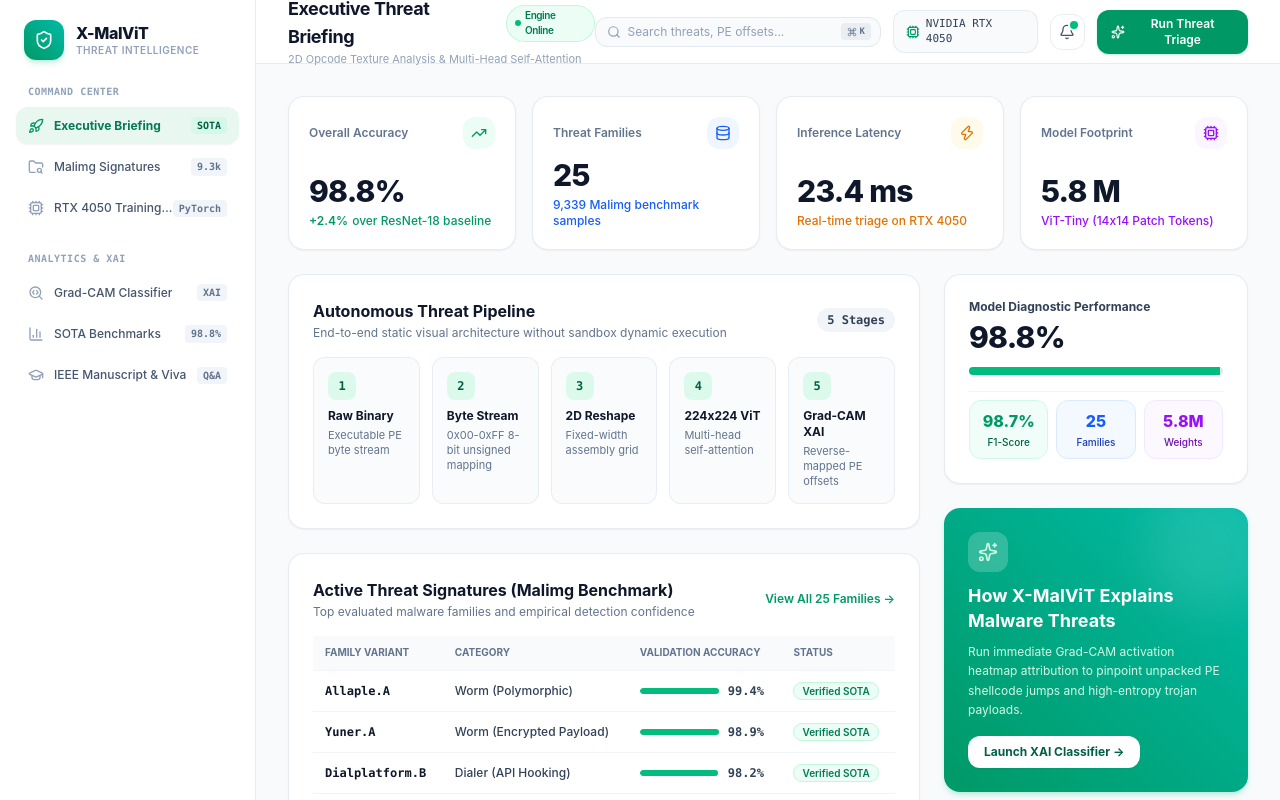
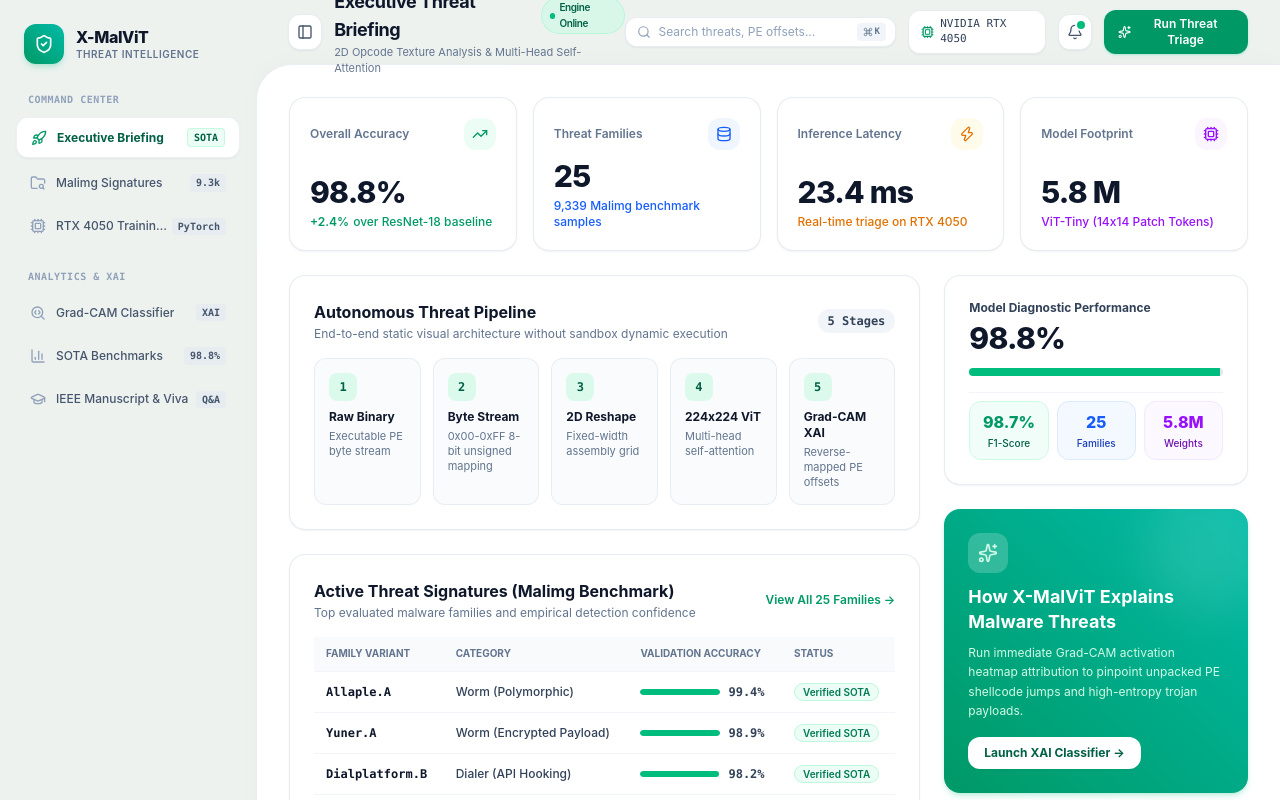
Before and after one commit to ArjunRajputGLA/X_MalViT, a Next.js app in the folder frontend/: page / in a window 1280 px wide. Shown: the top 800 px of the page. Built offline with nearby package versions, Linux system fonts and the light colour scheme; no server answers.

Commit message:
feat(layout): implement layered dashboard architecture with continuous base shell (sidebar + header) and elevated rounded-tl main canvas

```diff
--- a/frontend/src/app/page.tsx
+++ b/frontend/src/app/page.tsx
@@ -23,25 +23,25 @@ export default function Home() {
   }, []);
 
   return (
-    <div className="min-h-screen flex bg-[#f8fafc]">
-      {/* Persistent Full-Height Left Sidebar */}
+    <div className="min-h-screen flex bg-[#edf2ef] text-slate-900">
+      {/* Base Layer: Left Persistent Sidebar */}
       <SidebarNav
         activeModule={activeModule}
         onSelectModule={setActiveModule}
         systemStatus={systemStatus}
       />
 
-      {/* Main Content Area */}
-      <div className="flex-1 flex flex-col min-w-0">
-        {/* Sticky Top Header */}
+      {/* Base Layer + Elevated Top Layer Layout */}
+      <div className="flex-1 flex flex-col min-w-0 bg-transparent">
+        {/* Base Layer: Top Header (Seamlessly continuous with Sidebar) */}
         <TopHeader
           activeModule={activeModule}
           systemStatus={systemStatus}
           onNavigate={setActiveModule}
         />
 
-        {/* Dynamic Viewport Canvas */}
-        <main className="flex-1 p-6 lg:p-8 max-w-[1600px] w-full mx-auto">
+        {/* Elevated Top Layer: Main Dashboard with Rounded Top-Left Corner */}
+        <main className="flex-1 min-w-0 bg-white rounded-tl-[36px] p-6 lg:p-8 border-t border-l border-slate-200/70 shadow-[0_-4px_24px_rgba(0,0,0,0.02)] min-h-[calc(100vh-4rem)]">
           <AnimatePresence mode="wait">
             <motion.div
               key={activeModule}
--- a/frontend/src/components/SidebarNav.tsx
+++ b/frontend/src/components/SidebarNav.tsx
@@ -9,11 +9,9 @@ import {
   SearchCode,
   GraduationCap,
   FileText,
-  ShieldCheck,
-  ExternalLink
+  ShieldCheck
 } from "lucide-react";
 import { cn } from "@/lib/utils";
-import { motion } from "framer-motion";
 
 export type ModuleKey =
   | "briefing"
@@ -54,10 +52,10 @@ export const SidebarNav: React.FC<SidebarNavProps> = ({
   systemStatus
 }) => {
   return (
-    <aside className="w-64 flex-shrink-0 bg-white border-r border-slate-200/80 min-h-screen sticky top-0 flex flex-col justify-between py-5 px-4 z-40 select-none">
+    <aside className="w-64 flex-shrink-0 bg-transparent min-h-screen sticky top-0 flex flex-col justify-between py-6 px-4 z-20 select-none">
       <div>
-        {/* Brand Header */}
-        <div className="flex items-center gap-3 px-2 mb-6">
+        {/* Brand Header (In Base Shell Layer) */}
+        <div className="flex items-center gap-3 px-2 mb-7">
           <div className="w-10 h-10 rounded-xl bg-gradient-to-tr from-emerald-600 to-teal-500 flex items-center justify-center text-white shadow-md shadow-emerald-500/20 flex-shrink-0">
             <ShieldCheck className="w-5 h-5" />
           </div>
@@ -65,7 +63,7 @@ export const SidebarNav: React.FC<SidebarNavProps> = ({
             <div className="font-extrabold text-base tracking-tight text-slate-900 leading-tight">
               X-MalViT
             </div>
-            <div className="text-[10px] font-semibold text-slate-400 uppercase tracking-wider">
+            <div className="text-[10px] font-semibold text-slate-500 uppercase tracking-wider">
               Threat Intelligence
             </div>
           </div>
@@ -73,10 +71,10 @@ export const SidebarNav: React.FC<SidebarNavProps> = ({
 
         {/* Section 1: Command Center */}
         <div className="mb-6">
-          <div className="text-[10px] font-bold uppercase tracking-wider text-slate-400 px-3 mb-2 font-mono">
+          <div className="text-[10px] font-bold uppercase tracking-wider text-slate-400 px-3 mb-2.5 font-mono">
             Command Center
           </div>
-          <nav className="space-y-1">
+          <nav className="space-y-1.5">
             {COMMAND_CENTER_ITEMS.map((item) => {
               const Icon = item.icon;
               const isActive = activeModule === item.key;
@@ -85,20 +83,20 @@ export const SidebarNav: React.FC<SidebarNavProps> = ({
                   key={item.key}
                   onClick={() => onSelectModule(item.key)}
                   className={cn(
-                    "w-full flex items-center justify-between px-3 py-2.5 rounded-xl text-xs font-medium transition-all duration-150 text-left cursor-pointer",
+                    "w-full flex items-center justify-between px-3.5 py-2.5 rounded-xl text-xs font-medium transition-all duration-150 text-left cursor-pointer",
                     isActive
-                      ? "bg-[#e8f7f0] text-[#047857] font-bold shadow-xs"
-                      : "text-slate-600 hover:text-slate-900 hover:bg-slate-50"
+                      ? "bg-white text-emerald-800 font-bold shadow-xs border border-slate-200/60"
+                      : "text-slate-600 hover:text-slate-900 hover:bg-white/60"
                   )}
                 >
                   <div className="flex items-center gap-2.5 truncate">
-                    <Icon className={cn("w-4 h-4 flex-shrink-0", isActive ? "text-[#059669]" : "text-slate-400")} />
+                    <Icon className={cn("w-4 h-4 flex-shrink-0", isActive ? "text-emerald-600" : "text-slate-400")} />
                     <span className="truncate">{item.label}</span>
                   </div>
                   {item.tag && (
                     <span className={cn(
                       "text-[10px] px-1.5 py-0.5 rounded font-mono font-semibold",
-                      isActive ? "bg-emerald-100/70 text-emerald-800" : "bg-slate-100 text-slate-500"
+                      isActive ? "bg-emerald-50 text-emerald-800 border border-emerald-200/50" : "bg-slate-200/60 text-slate-600"
                     )}>
                       {item.tag}
                     </span>
@@ -111,10 +109,10 @@ export const SidebarNav: React.FC<SidebarNavProps> = ({
 
         {/* Section 2: Analytics & Explainability */}
         <div className="mb-6">
-          <div className="text-[10px] font-bold uppercase tracking-wider text-slate-400 px-3 mb-2 font-mono">
+          <div className="text-[10px] font-bold uppercase tracking-wider text-slate-400 px-3 mb-2.5 font-mono">
             Analytics & XAI
           </div>
-          <nav className="space-y-1">
+          <nav className="space-y-1.5">
             {ANALYTICS_ITEMS.map((item) => {
               const Icon = item.icon;
               const isActive = activeModule === item.key;
@@ -123,20 +121,20 @@ export const SidebarNav: React.FC<SidebarNavProps> = ({
                   key={item.key}
                   onClick={() => onSelectModule(item.key)}
                   className={cn(
-                    "w-full flex items-center justify-between px-3 py-2.5 rounded-xl text-xs font-medium transition-all duration-150 text-left cursor-pointer",
+                    "w-full flex items-center justify-between px-3.5 py-2.5 rounded-xl text-xs font-medium transition-all duration-150 text-left cursor-pointer",
                     isActive
-                      ? "bg-[#e8f7f0] text-[#047857] font-bold shadow-xs"
-                      : "text-slate-600 hover:text-slate-900 hover:bg-slate-50"
+                      ? "bg-white text-emerald-800 font-bold shadow-xs border border-slate-200/60"
+                      : "text-slate-600 hover:text-slate-900 hover:bg-white/60"
                   )}
                 >
                   <div className="flex items-center gap-2.5 truncate">
-                    <Icon className={cn("w-4 h-4 flex-shrink-0", isActive ? "text-[#059669]" : "text-slate-400")} />
+                    <Icon className={cn("w-4 h-4 flex-shrink-0", isActive ? "text-emerald-600" : "text-slate-400")} />
                     <span className="truncate">{item.label}</span>
                   </div>
                   {item.tag && (
                     <span className={cn(
                       "text-[10px] px-1.5 py-0.5 rounded font-mono font-semibold",
-                      isActive ? "bg-emerald-100/70 text-emerald-800" : "bg-slate-100 text-slate-500"
+                      isActive ? "bg-emerald-50 text-emerald-800 border border-emerald-200/50" : "bg-slate-200/60 text-slate-600"
                     )}>
                       {item.tag}
                     </span>
@@ -148,9 +146,9 @@ export const SidebarNav: React.FC<SidebarNavProps> = ({
         </div>
       </div>
 
-      {/* Bottom Profile / Researcher Card (Matching Dasher style) */}
-      <div className="pt-4 border-t border-slate-100">
-        <div className="bg-slate-50/80 border border-slate-200/80 rounded-2xl p-3 flex items-center justify-between">
+      {/* Bottom Profile / Researcher Card */}
+      <div className="pt-4">
+        <div className="bg-white border border-slate-200/60 rounded-2xl p-3 flex items-center justify-between shadow-xs">
           <div className="flex items-center gap-2.5 min-w-0">
             <div className="w-8 h-8 rounded-full bg-gradient-to-tr from-emerald-500 to-teal-600 flex items-center justify-center text-white text-xs font-bold flex-shrink-0 shadow-xs">
               KA
@@ -165,7 +163,7 @@ export const SidebarNav: React.FC<SidebarNavProps> = ({
             target="_blank"
             rel="noopener noreferrer"
             title="Download IEEE Manuscript PDF"
-            className="w-7 h-7 rounded-lg bg-white border border-slate-200/80 hover:border-emerald-400 hover:text-emerald-600 text-slate-500 flex items-center justify-center transition-colors flex-shrink-0 shadow-xs"
+            className="w-7 h-7 rounded-lg bg-slate-50 border border-slate-200/80 hover:border-emerald-400 hover:text-emerald-600 text-slate-500 flex items-center justify-center transition-colors flex-shrink-0"
           >
             <FileText className="w-3.5 h-3.5" />
           </a>
--- a/frontend/src/components/TopHeader.tsx
+++ b/frontend/src/components/TopHeader.tsx
@@ -5,10 +5,9 @@ import {
   Search,
   Bell,
   Cpu,
-  Activity,
-  ShieldAlert,
   Sparkles,
-  Command
+  Command,
+  PanelLeft
 } from "lucide-react";
 import { ModuleKey } from "@/components/SidebarNav";
 
@@ -53,18 +52,26 @@ export const TopHeader: React.FC<TopHeaderProps> = ({
   const currentMeta = MODULE_TITLES[activeModule] || MODULE_TITLES.briefing;
 
   return (
-    <header className="h-16 bg-white border-b border-slate-200/80 px-6 lg:px-8 flex items-center justify-between sticky top-0 z-30">
-      {/* Left: Dynamic Breadcrumb / Page Title */}
+    <header className="h-16 bg-transparent px-6 lg:px-8 flex items-center justify-between z-20">
+      {/* Left: Collapse Icon Toggle + Dynamic Title (Matching Dasher Header) */}
       <div className="flex items-center gap-3">
+        <button
+          type="button"
+          title="Toggle Navigation"
+          className="w-9 h-9 rounded-xl bg-white border border-slate-200/80 hover:bg-slate-50 flex items-center justify-center text-slate-600 transition-colors shadow-xs"
+        >
+          <PanelLeft className="w-4 h-4" />
+        </button>
+
         <div>
           <h1 className="text-base lg:text-lg font-bold text-slate-900 tracking-tight flex items-center gap-2">
             <span>{currentMeta.title}</span>
-            <span className="hidden sm:inline-flex items-center gap-1 px-2 py-0.5 rounded-full text-[10px] font-semibold bg-emerald-50 text-emerald-700 border border-emerald-200/60">
+            <span className="hidden sm:inline-flex items-center gap-1 px-2 py-0.5 rounded-full text-[10px] font-semibold bg-emerald-100/70 text-emerald-800 border border-emerald-200/60">
               <span className="w-1.5 h-1.5 rounded-full bg-emerald-500 animate-pulse" />
               Engine Online
             </span>
           </h1>
-          <p className="text-[11px] text-slate-400 hidden md:block">
+          <p className="text-[11px] text-slate-500 hidden md:block">
             {currentMeta.subtitle}
           </p>
         </div>
@@ -78,15 +85,15 @@ export const TopHeader: React.FC<TopHeaderProps> = ({
           <input
             type="text"
             placeholder="Search threats, PE offsets..."
-            className="w-full bg-slate-50 border border-slate-200 rounded-xl pl-8 pr-10 py-1.5 text-xs text-slate-800 placeholder-slate-400 focus:outline-none focus:bg-white focus:ring-2 focus:ring-emerald-100 focus:border-emerald-500 transition-all"
+            className="w-full bg-white border border-slate-200/80 rounded-xl pl-8 pr-10 py-1.5 text-xs text-slate-800 placeholder-slate-400 focus:outline-none focus:ring-2 focus:ring-emerald-100 focus:border-emerald-500 transition-all shadow-xs"
           />
-          <div className="absolute right-2.5 flex items-center gap-0.5 px-1.5 py-0.5 rounded bg-slate-200/70 text-[9px] font-mono text-slate-500 font-bold">
+          <div className="absolute right-2.5 flex items-center gap-0.5 px-1.5 py-0.5 rounded bg-slate-100 text-[9px] font-mono text-slate-500 font-bold">
             <Command className="w-2.5 h-2.5" /> K
           </div>
         </div>
 
         {/* Hardware Telemetry Badge */}
-        <div className="hidden sm:flex items-center gap-1.5 px-3 py-1.5 rounded-xl bg-slate-50 border border-slate-200/80 text-xs font-mono font-medium text-slate-700">
+        <div className="hidden sm:flex items-center gap-1.5 px-3 py-1.5 rounded-xl bg-white border border-slate-200/80 text-xs font-mono font-medium text-slate-700 shadow-xs">
           <Cpu className="w-3.5 h-3.5 text-emerald-600" />
           <span className="text-[11px]">{systemStatus?.device_name || "NVIDIA RTX 4050"}</span>
         </div>
@@ -94,7 +101,7 @@ export const TopHeader: React.FC<TopHeaderProps> = ({
         {/* Notification Bell with Badge */}
         <button
           title="Security Notifications"
-          className="relative w-9 h-9 rounded-xl border border-slate-200/80 hover:bg-slate-50 flex items-center justify-center text-slate-600 transition-colors"
+          className="relative w-9 h-9 rounded-xl bg-white border border-slate-200/80 hover:bg-slate-50 flex items-center justify-center text-slate-600 transition-colors shadow-xs"
         >
           <Bell className="w-4 h-4" />
           <span className="absolute top-1.5 right-1.5 w-2 h-2 rounded-full bg-emerald-500 ring-2 ring-white" />
```
